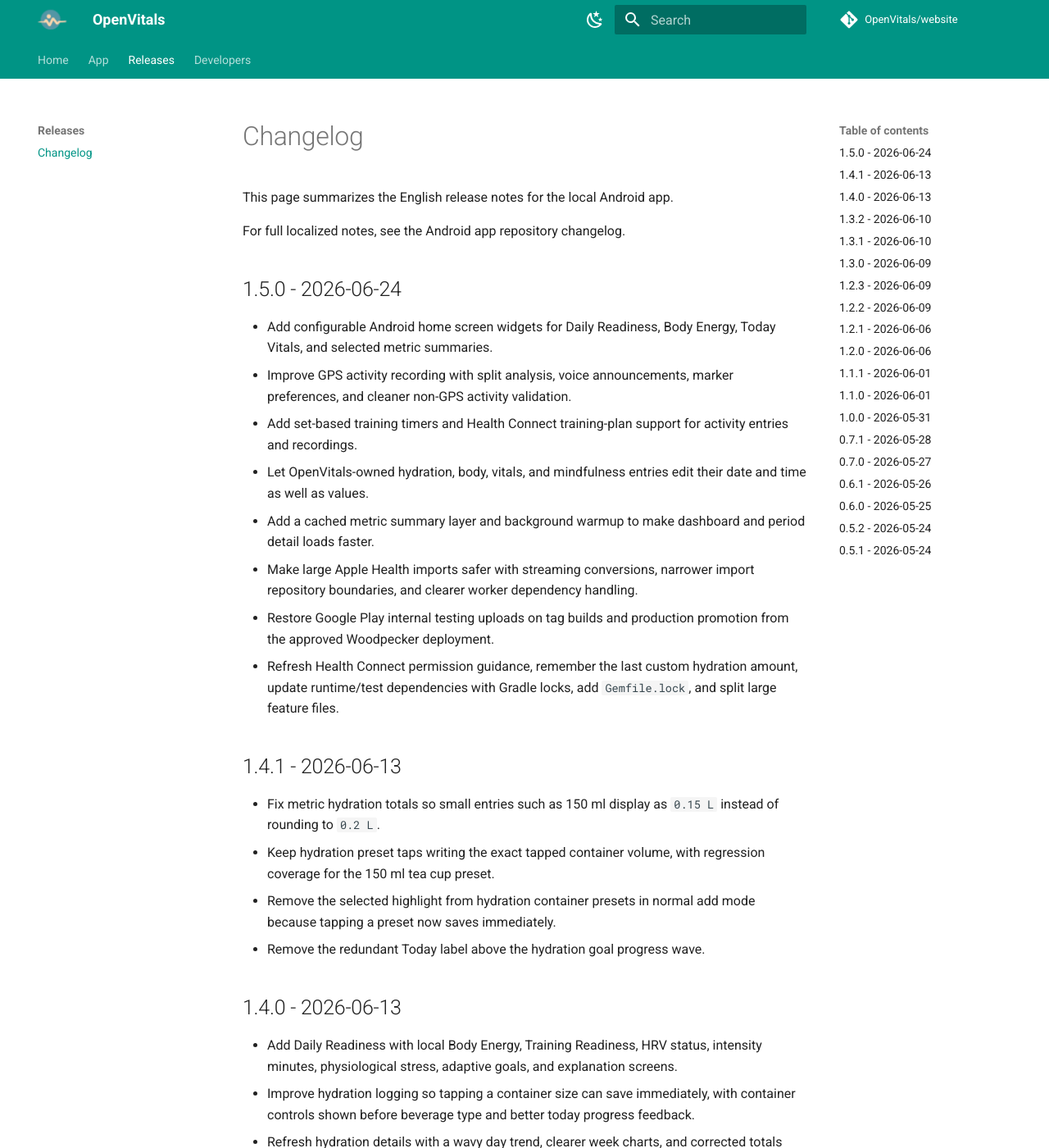
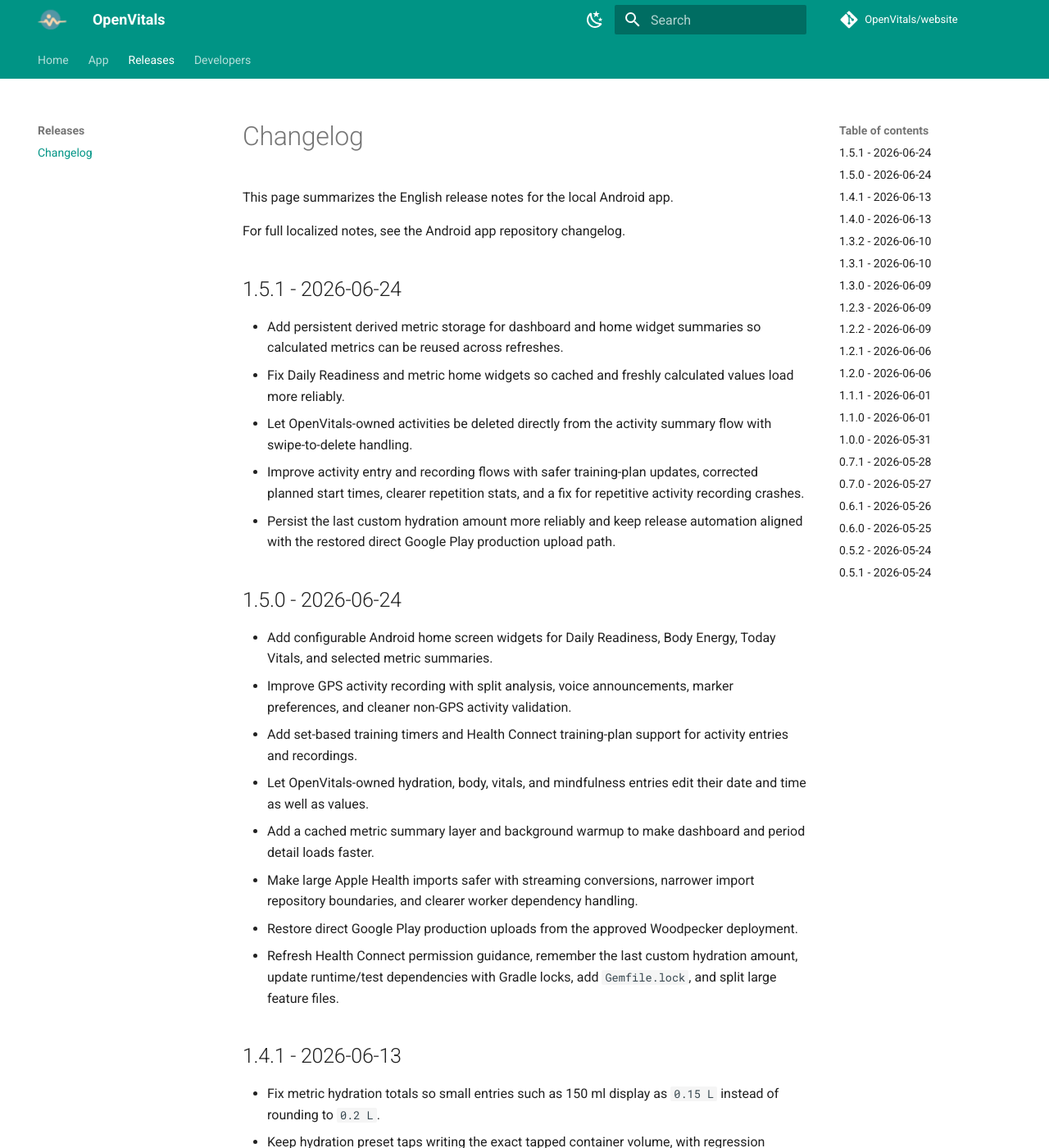
Before and after one commit to OpenVitals-MTU/docs, an MkDocs documentation site: the page built from docs/releases/changelog.md, in a window 1280 px wide and 1400 px high. Shown: the whole window at 82% size. Built offline with MkDocs 1.6.1 and Material for MkDocs 9.7.7, drawn with Linux system fonts in a browser that asks for light colours.

Commit message:
docs: update site for OpenVitals 1.5.1

```diff
--- a/docs/releases/changelog.md
+++ b/docs/releases/changelog.md
@@ -3,6 +3,14 @@
 This page summarizes the English release notes for the local Android app.
 
 For full localized notes, see the Android app repository changelog.
+
+## 1.5.1 - 2026-06-24
+
+- Add persistent derived metric storage for dashboard and home widget summaries so calculated metrics can be reused across refreshes.
+- Fix Daily Readiness and metric home widgets so cached and freshly calculated values load more reliably.
+- Let OpenVitals-owned activities be deleted directly from the activity summary flow with swipe-to-delete handling.
+- Improve activity entry and recording flows with safer training-plan updates, corrected planned start times, clearer repetition stats, and a fix for repetitive activity recording crashes.
+- Persist the last custom hydration amount more reliably and keep release automation aligned with the restored direct Google Play production upload path.
 
 ## 1.5.0 - 2026-06-24
 
@@ -12,7 +20,7 @@ For full localized notes, see the Android app repository changelog.
 - Let OpenVitals-owned hydration, body, vitals, and mindfulness entries edit their date and time as well as values.
 - Add a cached metric summary layer and background warmup to make dashboard and period detail loads faster.
 - Make large Apple Health imports safer with streaming conversions, narrower import repository boundaries, and clearer worker dependency handling.
-- Restore Google Play internal testing uploads on tag builds and production promotion from the approved Woodpecker deployment.
+- Restore direct Google Play production uploads from the approved Woodpecker deployment.
 - Refresh Health Connect permission guidance, remember the last custom hydration amount, update runtime/test dependencies with Gradle locks, add `Gemfile.lock`, and split large feature files.
 
 ## 1.4.1 - 2026-06-13
```
